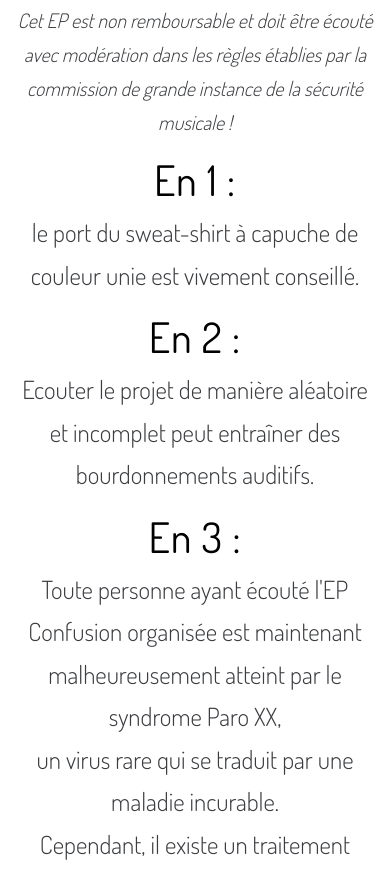
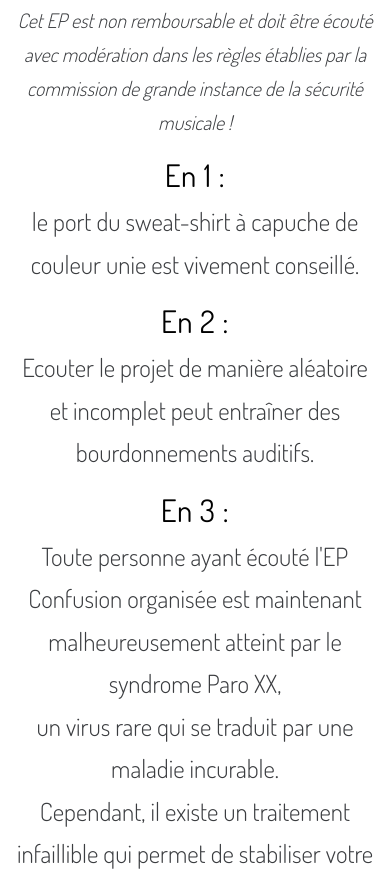
Before and after one commit to AurelienAllenic/paro75xx.github.io, a plain HTML site: page index.html in a window 390 px wide. Shown: the part 4299-5170 px from the top of the page. Drawn offline with Linux system fonts and the light colour scheme.

Commit message:
(fix) référencement et affichage tape mobile

```diff
--- a/index.html
+++ b/index.html
@@ -7,8 +7,8 @@
       <!-- META -->
       <meta name="robots" content="noodp" />
       <meta name="viewport" content="width=device-width, initial-scale=1, maximum-scale=1.0">
-      <meta name="Keywords" content="one, page, template, modern, premium, exclusive">
-      <meta name="description" content="Premium html one page template available exclusively on themeforest.">
+      <meta name="Keywords" content="Paro XX, rap, musique, singles, ep, tape, live, confusion organisée, raiden, la xx tape, revolte, ambition, l'ancien, la dernière, XYZ, inadapté, monnaie, paramètres, cassage de nuques">
+      <meta name="description" content="Rejoins-nous pour du contenu exclusif et écouter les nouvelles et anciennes créations de Paro XX : Auteur/interprète/Entertainer">
 
       <!-- PAGE TITLE -->
       <title> Paro XX </title>
--- a/style.css
+++ b/style.css
@@ -248,5 +248,13 @@ table {
     a.button-default:before{
     width: 98%;
 }
+h2 {
+    font-size: 32px;
+}
 
  }
+ @media screen and (max-width: 667px) {
+     h2 {
+         font-size: 31px
+     }
+ }
```
